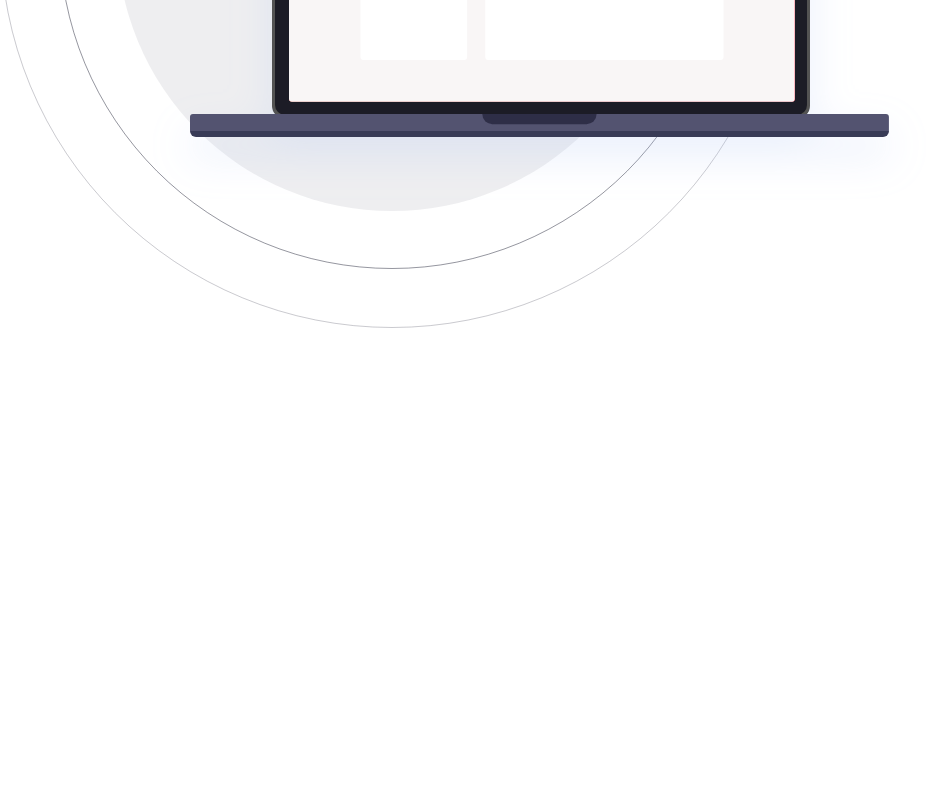
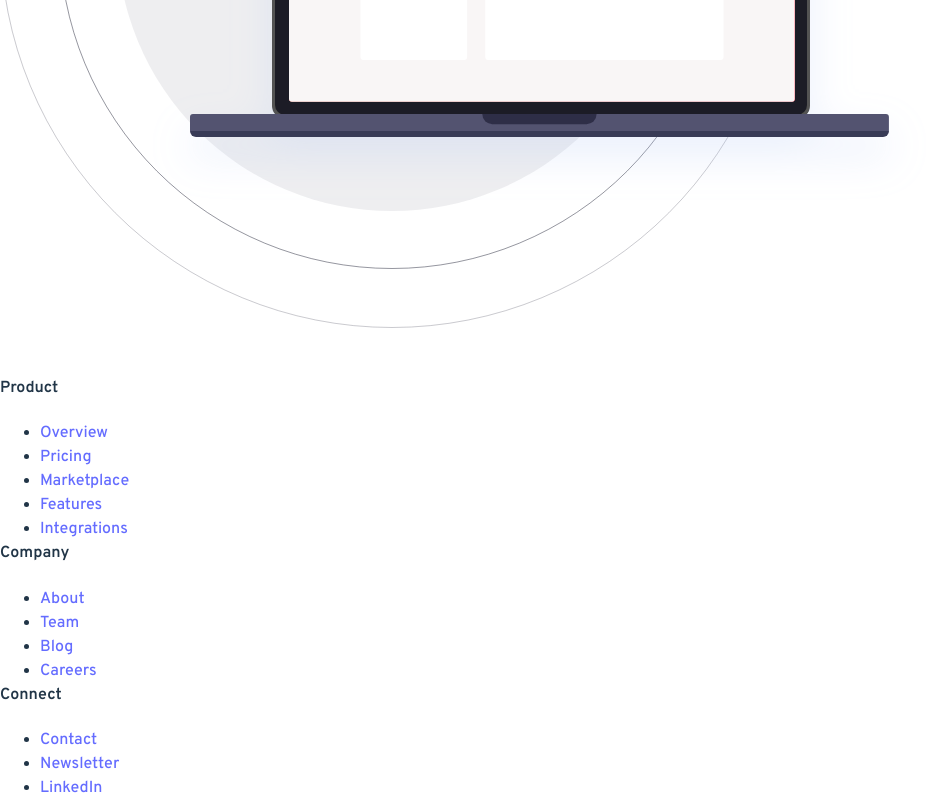
Before and after one commit to bluepersia/blogr-landing-page, a React (Vite) app: page / in a window 1280 px wide. Shown: the part 2532-3332 px from the top of the page, without its empty margins (0-951 px from the left). Before the commit the page ends 2860 px from the top, so only its background shows below. Built offline with nearby package versions, Linux system fonts and the light colour scheme.

Commit message:
Footer HTML

```diff
--- a/src/App.tsx
+++ b/src/App.tsx
@@ -1,4 +1,5 @@
 import './App.css';
+import Footer from './components/Footer';
 import Header from './components/Header';
 import Main from './components/Main';
 import './Post.css';
@@ -8,6 +9,7 @@ function App() {
     <>
       <Header />
       <Main />
+      <Footer />
     </>
   );
 }
--- /dev/null
+++ b/src/components/Footer.tsx
@@ -0,0 +1,85 @@
+import styles from './Footer.module.css';
+import imgLogo from '../images/logo.svg';
+
+export default function Footer(): JSX.Element {
+  return (
+    <footer className={styles.footer}>
+      <img src={imgLogo} className={styles.logo} />
+      <div className={styles.links}>
+        <h4 className={styles.linksTitle}>Product</h4>
+        <ul className={styles.linksList}>
+          <li>
+            <a href='#' className={styles.link}>
+              Overview
+            </a>
+          </li>
+          <li>
+            <a href='#' className={styles.link}>
+              Pricing
+            </a>
+          </li>
+          <li>
+            <a href='#' className={styles.link}>
+              Marketplace
+            </a>
+          </li>
+          <li>
+            <a href='#' className={styles.link}>
+              Features
+            </a>
+          </li>
+          <li>
+            <a href='#' className={styles.link}>
+              Integrations
+            </a>
+          </li>
+        </ul>
+      </div>
+      <div className={styles.links}>
+        <h4 className={styles.linksTitle}>Company</h4>
+        <ul className={styles.linksList}>
+          <li>
+            <a href='#' className={styles.link}>
+              About
+            </a>
+          </li>
+          <li>
+            <a href='#' className={styles.link}>
+              Team
+            </a>
+          </li>
+          <li>
+            <a href='#' className={styles.link}>
+              Blog
+            </a>
+          </li>
+          <li>
+            <a href='#' className={styles.link}>
+              Careers
+            </a>
+          </li>
+        </ul>
+      </div>
+      <div className={styles.links}>
+        <h4 className={styles.linksTitle}>Connect</h4>
+        <ul className={styles.linksList}>
+          <li>
+            <a href='#' className={styles.link}>
+              Contact
+            </a>
+          </li>
+          <li>
+            <a href='#' className={styles.link}>
+              Newsletter
+            </a>
+          </li>
+          <li>
+            <a href='#' className={styles.link}>
+              LinkedIn
+            </a>
+          </li>
+        </ul>
+      </div>
+    </footer>
+  );
+}
```
Also changed, not shown: src/components/Footer.module.css (added).
